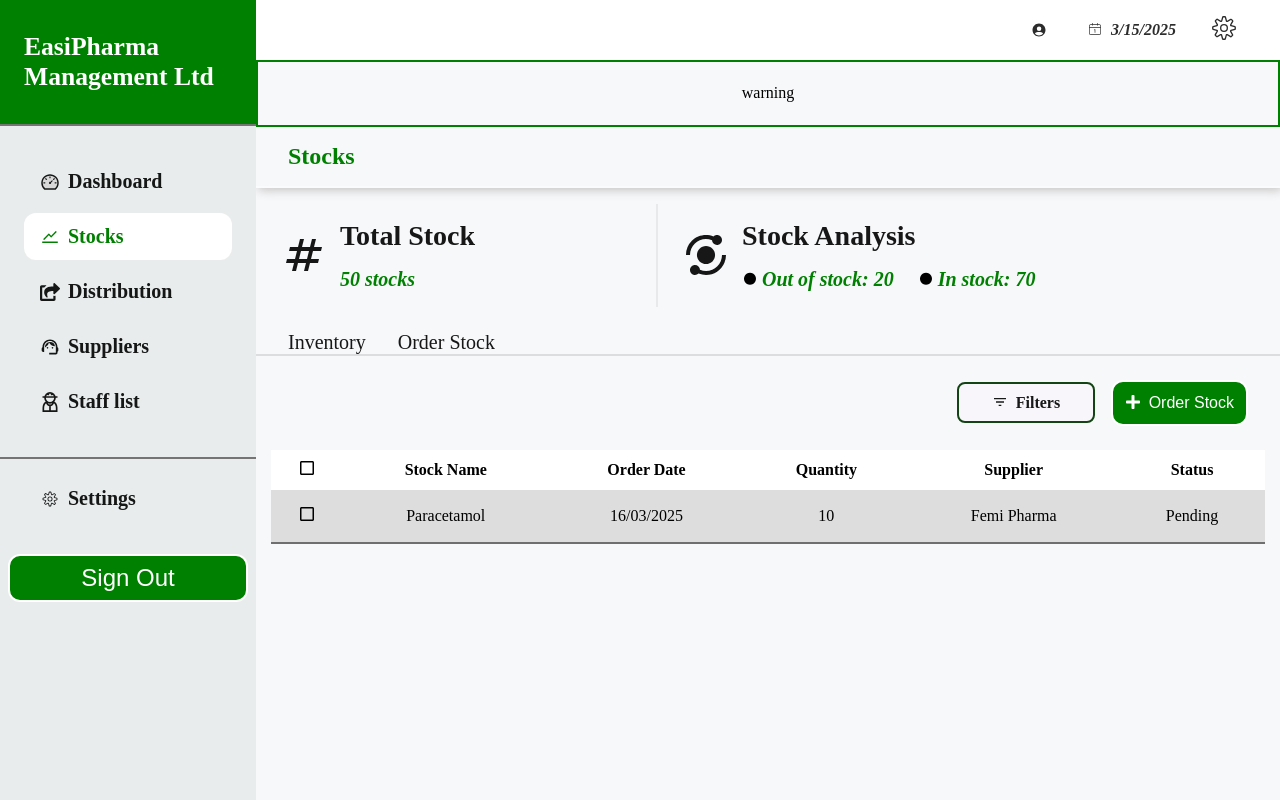
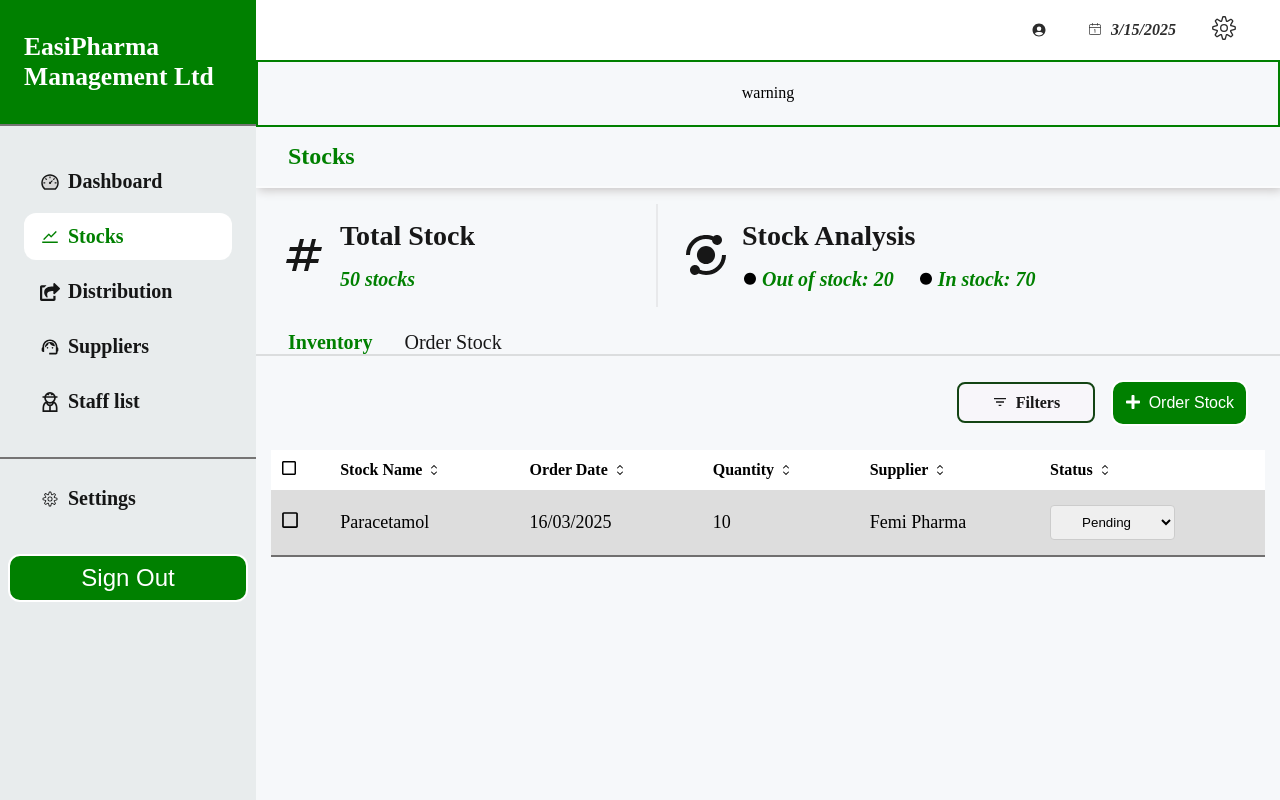
Before and after one commit to olamilekan5162/EasiPharma, a React (Vite) app: page /homepage/stocks/orderstock in a window 1280 px wide. Built offline with nearby package versions, Linux system fonts and the light colour scheme; no server answers.

Commit message:
Change the status cells to a dropdown list

```diff
--- a/src/components/ui/orderStock/OrderStock.jsx
+++ b/src/components/ui/orderStock/OrderStock.jsx
@@ -37,15 +37,35 @@ const OrderStock = () => {
               <Squareicon />
             </th>
 
-            <th>Stock Name</th>
+            <th>
+              <div>
+                Stock Name <Updwonicon />
+              </div>
+            </th>
 
-            <th>Order Date</th>
+            <th>
+              <div>
+                Order Date <Updwonicon />
+              </div>
+            </th>
 
-            <th>Quantity</th>
+            <th>
+              <div>
+                Quantity <Updwonicon />
+              </div>
+            </th>
 
-            <th>Supplier</th>
+            <th>
+              <div>
+                Supplier <Updwonicon />
+              </div>
+            </th>
 
-            <th>Status</th>
+            <th>
+              <div>
+                Status <Updwonicon />
+              </div>
+            </th>
           </tr>
 
           <tr>
@@ -61,13 +81,16 @@ const OrderStock = () => {
 
             <td>Femi Pharma</td>
 
-            <td>Pending</td>
-
+            <td>
+              <select>
+                <option value="available">Pending</option>
+                <option value="out-of-stock">Completed</option>
+              </select>
+            </td>
           </tr>
         </table>
       </div>
-      <Modal isOpen={isModalOpen} onClose={() => setIsModalOpen(false)}>
-      </Modal>
+      <Modal isOpen={isModalOpen} onClose={() => setIsModalOpen(false)}></Modal>
     </section>
   );
 };
--- a/src/components/ui/orderStock/orderStock.css
+++ b/src/components/ui/orderStock/orderStock.css
@@ -40,12 +40,10 @@
 }
 
 .orderstock_table{
-    margin: 0 auto;
-}
-
-.orderstock_table{
     width: 97%;
     border-collapse: collapse;
+    margin: 0 auto;
+    text-align: left;
 }
 
 .orderstock_table th {
@@ -53,10 +51,21 @@
     padding: 10px;
 }
 
+.orderstock_table th div{
+    display: flex;
+    align-items: center;
+    gap: .25rem;
+}
+
 .orderstock_table td{
-    padding: 1rem 10px;
+    padding: 5px 10px;
+    font-size: 18px;
+    border-bottom: 2px solid #706f6f;
+}
+
+.orderstock_table td select{
+    width: 125px;
     text-align: center;
-    border-bottom: 2px solid #706f6f;
 }
 
 .orderstock_table tr:nth-child(even) {
--- a/src/components/ui/stocks/Stocks.jsx
+++ b/src/components/ui/stocks/Stocks.jsx
@@ -43,13 +43,13 @@ const Stocks = () => {
         </div>
 
         <div className="stock_lowbar">
-          <div className="stock_lowbar_link right_margin">
-            <NavLink to="inventory">
+          <div className="right_margin">
+            <NavLink to="inventory" className="stock_lowbar_active" >
               Inventory
             </NavLink>
           </div>
 
-          <div className="stock_lowbar_link">
+          <div>
             <NavLink to="orderstock">Order Stock</NavLink>
           </div>
         </div>
--- a/src/components/ui/stocks/stocks.css
+++ b/src/components/ui/stocks/stocks.css
@@ -71,6 +71,11 @@
     cursor: pointer;
 }
 
+a.stock_lowbar_active{
+    color: var(--secondary-color);
+    font-weight: 700;
+}
+
 .stock_lowbar a:hover{
     color: var(--secondary-color);
     font-weight: 700;
--- a/src/routes/homeLogin/HomeLogin.jsx
+++ b/src/routes/homeLogin/HomeLogin.jsx
@@ -65,7 +65,7 @@ const  handleLogin = (e) => {
                   <input
                     type="text"
                     name="user_id"
-                    placeholder="User ID"
+                    placeholder="Email"
                     required
                     value={userId}
                     onChange={(e) => setUserId(e.target.value)}
```
